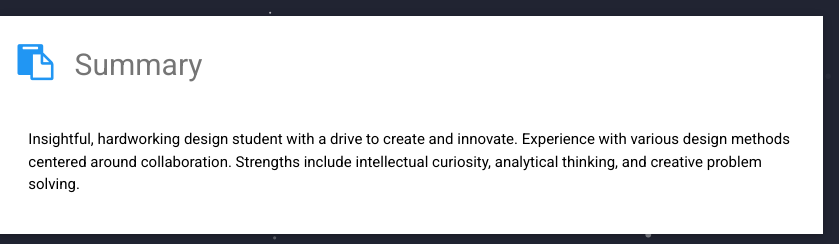
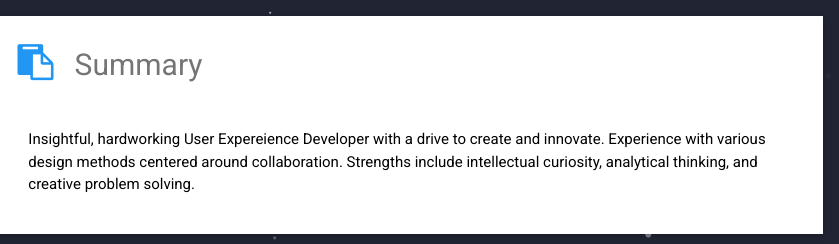
Before and after one commit to pbreissinger/pbreissinger.github.io, a plain HTML site: page index.html in a window 1280 px wide. Shown: the top 244 px of the page, 441-1280 px from the left. Drawn offline with nearby package versions, Linux system fonts and the light colour scheme.

Commit message:
Update index.html

```diff
--- a/index.html
+++ b/index.html
@@ -67,7 +67,7 @@ html,body,h1,h2,h3,h4,h5,h6 {font-family: "Roboto", sans-serif}
             <div class="w3-container">
                 <h5></h5>
                 <h6></h6>
-                <p>Insightful, hardworking design student with a drive to create and innovate. Experience with various design methods centered around collaboration. Strengths include intellectual curiosity, analytical thinking, and creative problem solving.</p>
+                <p>Insightful, hardworking User Expereience Developer with a drive to create and innovate. Experience with various design methods centered around collaboration. Strengths include intellectual curiosity, analytical thinking, and creative problem solving.</p>
                   <br>
                   </div>
           </div>
```
